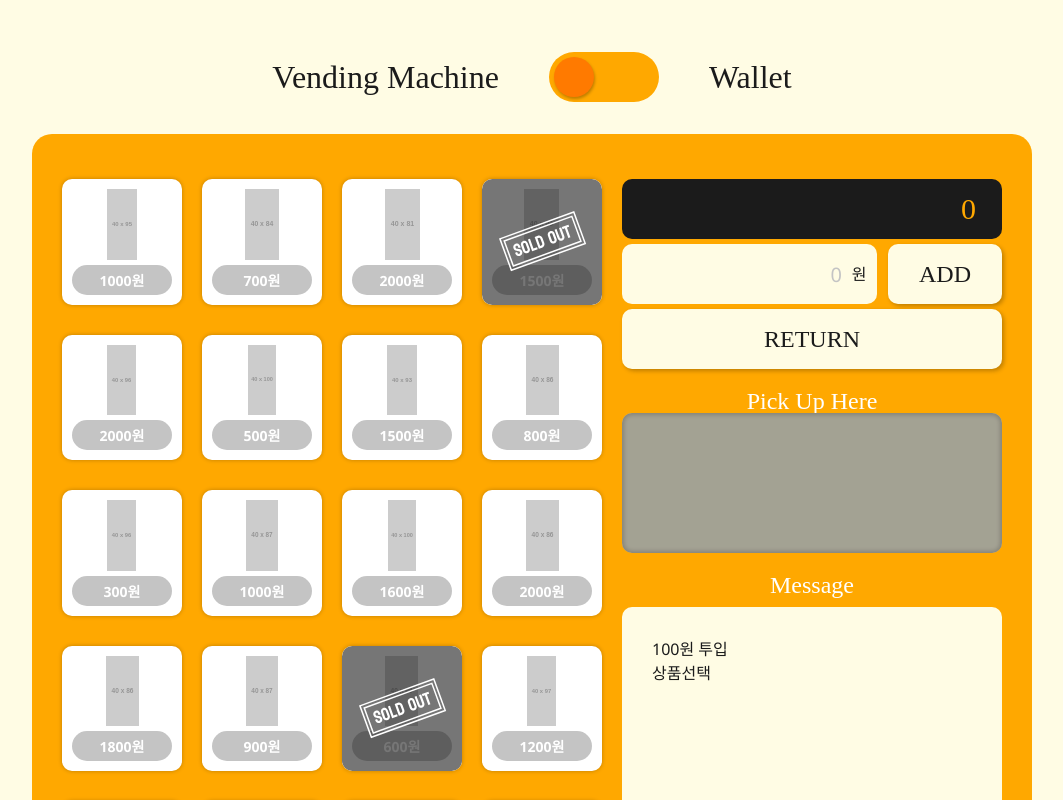
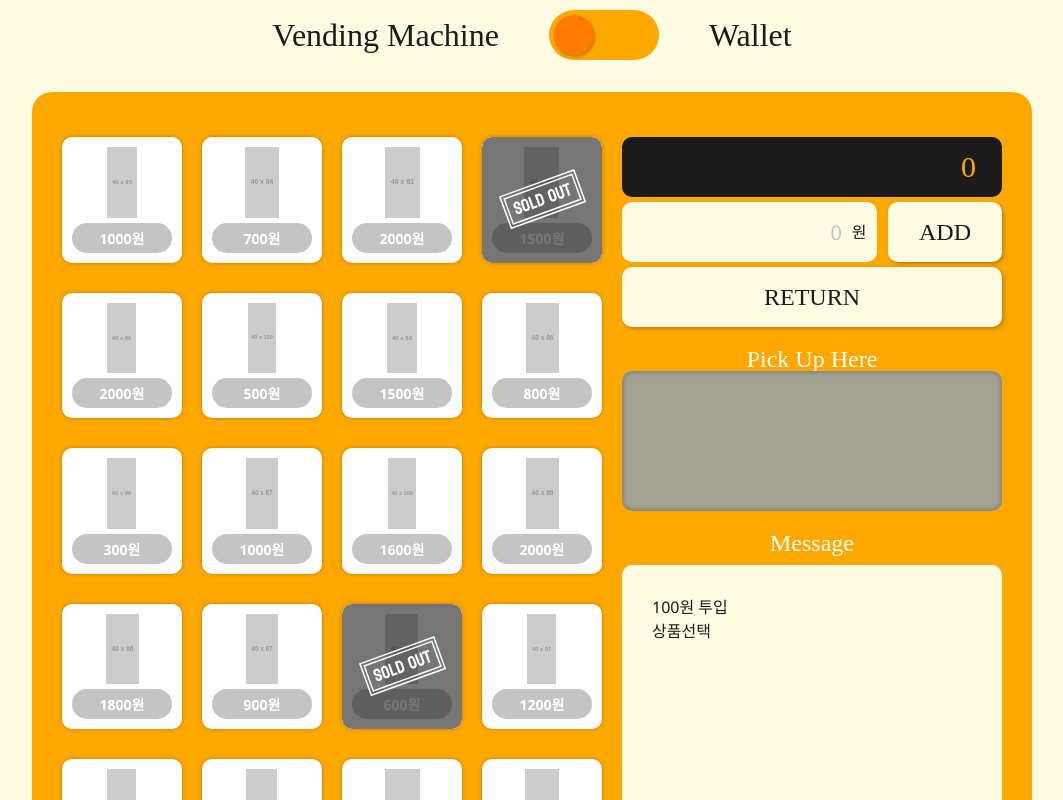
Before and after one commit to codesquad-members-2022/fe-vm, a React (Create React App) app: page / in a window 1280 px wide. Shown: the top 800 px of the page, without its empty margins (108-1171 px from the left). Built offline with nearby package versions, Linux system fonts and the light colour scheme; a web font is replaced by a local one.

Commit message:
fix: body 스타일 변경

```diff
--- a/src/global.style.js
+++ b/src/global.style.js
@@ -1,5 +1,5 @@
 import { createGlobalStyle } from 'styled-components';
-import { Color } from './Assets/Common.style';
+import { Color, F_Center } from './Assets/Common.style';
 
 export const GlobalStyles = createGlobalStyle`
   html, * {
@@ -11,8 +11,9 @@ export const GlobalStyles = createGlobalStyle`
   }
 
   body {
+    ${F_Center}
     min-height: 100vh;
-    padding: 52px 0 30px;
+    padding: 10px 0;
     background: ${Color.BACKGROUND};
   }
 `;
```
